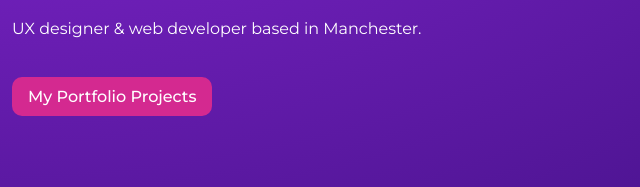
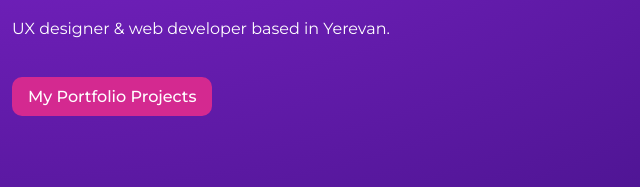
Before and after one commit to Vahan92/gatsby-test, a Gatsby site: page / in a window 1280 px wide. Shown: the part 413-600 px from the top of the page, 28-668 px from the left. Built offline with nearby package versions, Linux system fonts and the light colour scheme; Gatsby itself is replaced by a stand-in of ours.

Commit message:
Update index.js

```diff
--- a/src/pages/index.js
+++ b/src/pages/index.js
@@ -13,7 +13,7 @@ export default function Home({ data }) {
         <div>
           <h2>Design</h2>
           <h3>Develop & Deploy</h3>
-          <p>UX designer & web developer based in Manchester.</p>
+          <p>UX designer & web developer based in Yerevan.</p>
           <Link className={styles.btn} to="/projects">My Portfolio Projects</Link>
         </div>
         <Img fluid={data.file.childImageSharp.fluid} />
```
